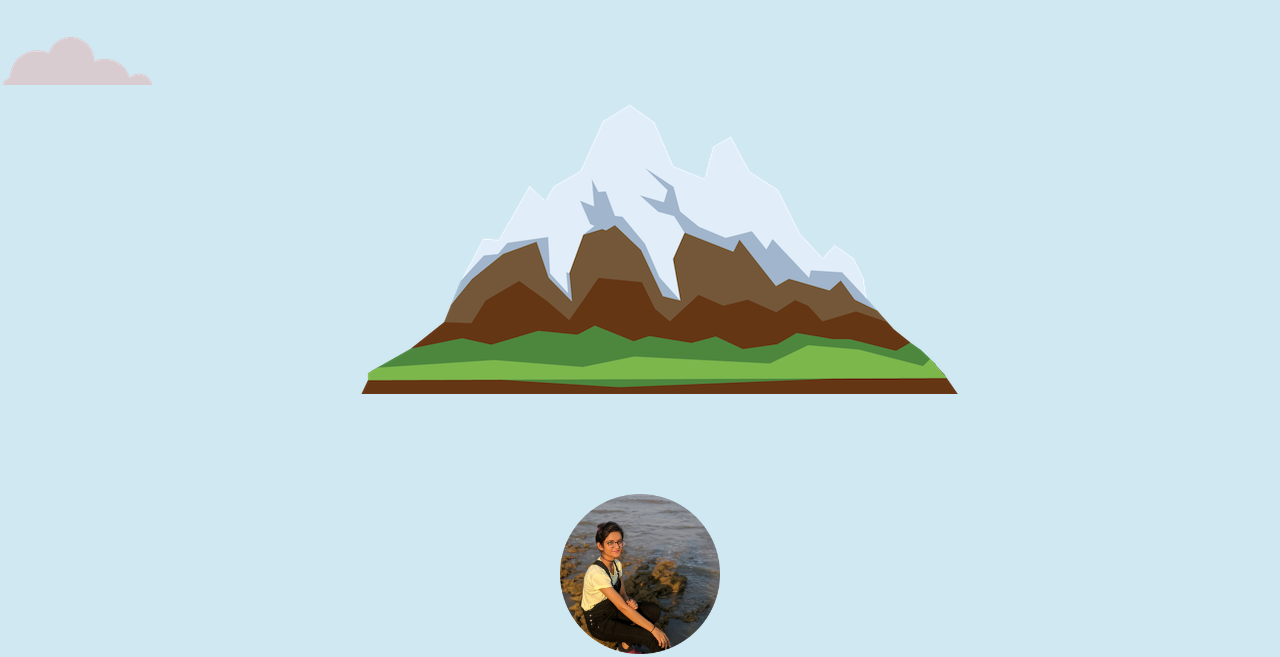
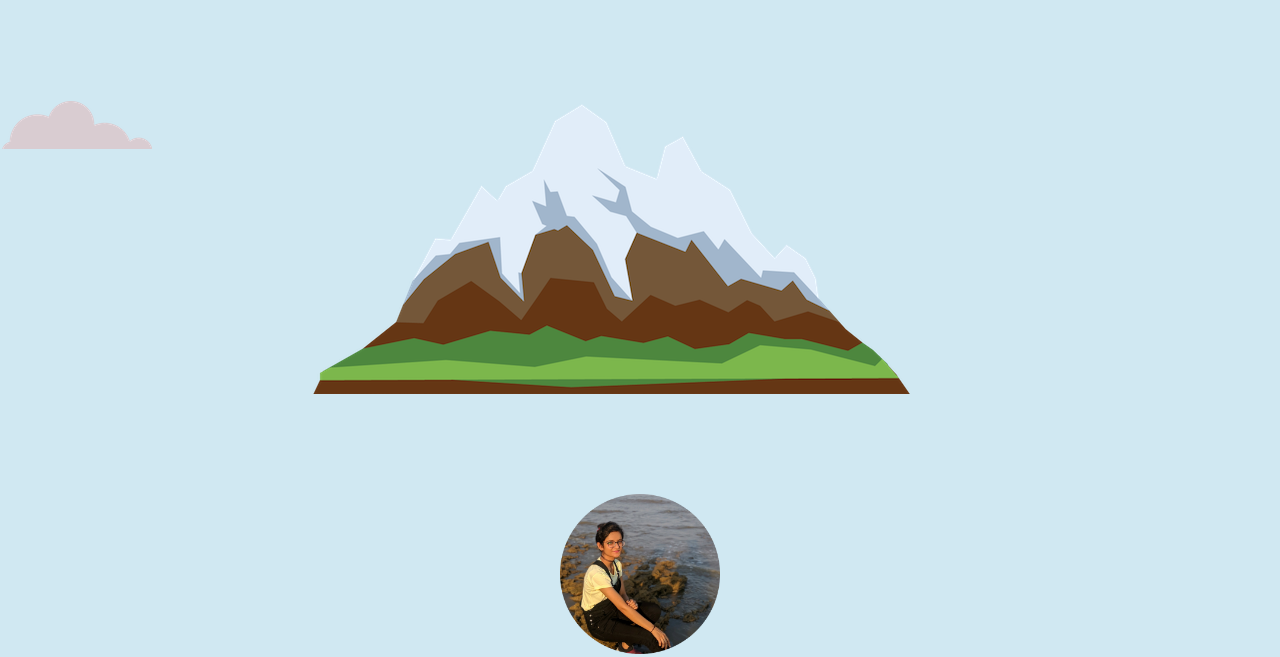
Before and after one commit to rj-riddhi/CSS-Site, a plain HTML site: page index.html in a window 1280 px wide. Shown: the part 440-1097 px from the top of the page. Drawn offline with nearby package versions, Linux system fonts and the light colour scheme.

Commit message:
Update Styles.css

```diff
--- a/CSS/Styles.css
+++ b/CSS/Styles.css
@@ -74,13 +74,13 @@ p{
   position: absolute;
   margin: auto 5rem auto auto;
   display: block;
-  padding :4rem auto auto 15rem;
+  padding-top : 4rem;
 
 }
 .mountain{
   display: block;
   position: relative;
-  margin: auto 20rem auto auto;
+  margin: auto 23rem auto auto;
 }
 .header{
   line-height: 2;
```
